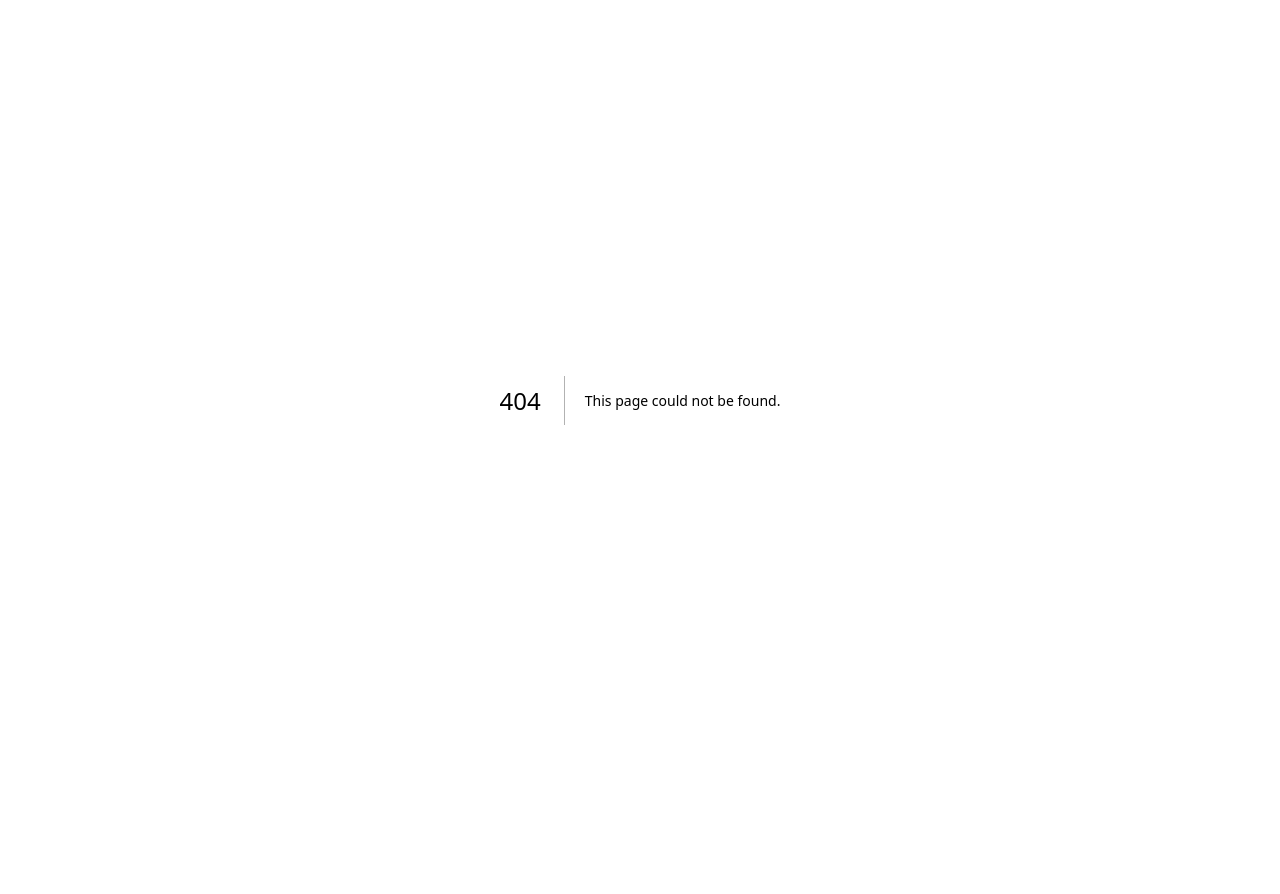
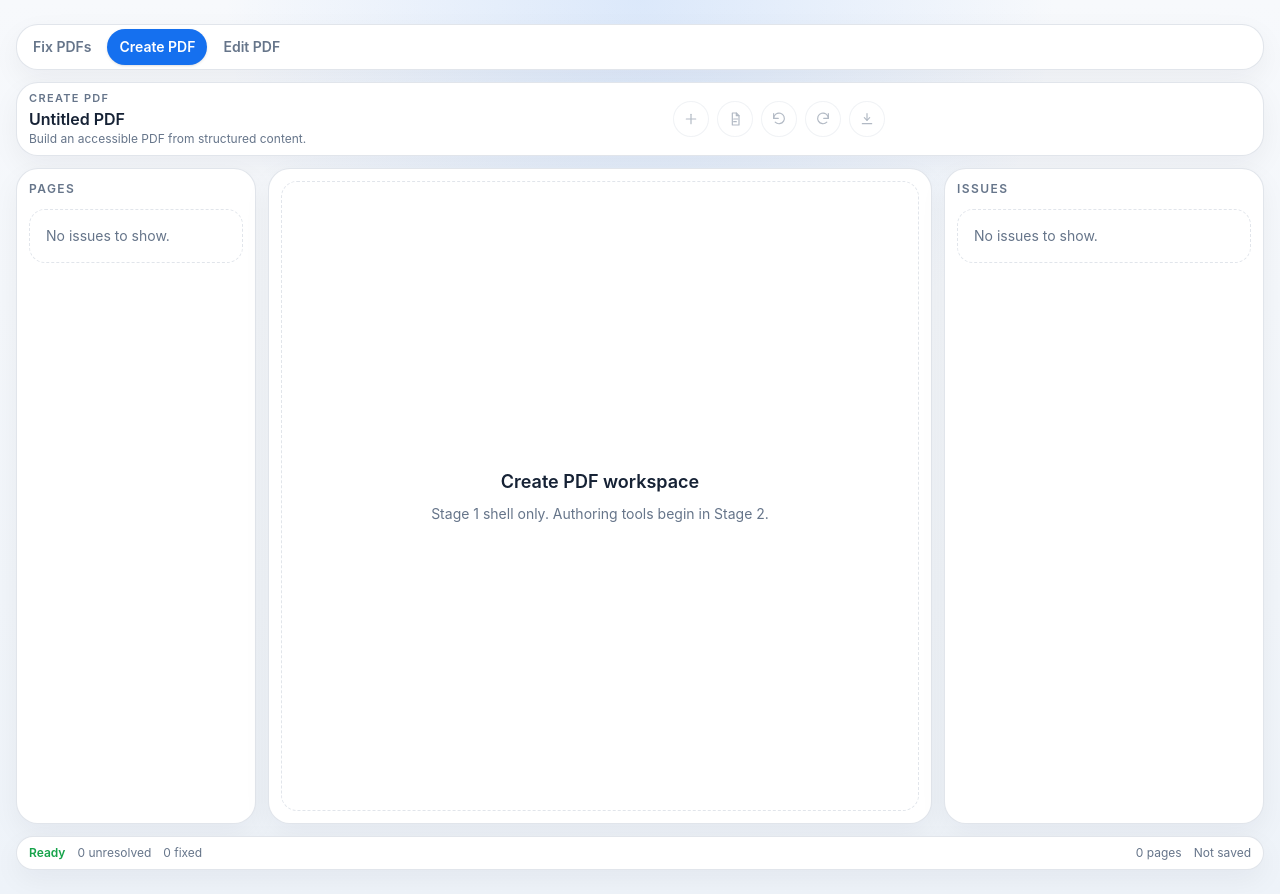
Before and after one commit to fourtytwo42/PDFAF_v2, a Next.js app in the folder apps/pdf-af-web/: page /create in a window 1280 px wide. Before the commit this address had no page. Before the commit the page ends 800 px from the top, so only its background shows below. Built offline with nearby package versions, Linux system fonts and the light colour scheme.

Commit message:
feat(web): add editor shell routes

```diff
--- /dev/null
+++ b/apps/pdf-af-web/app/create/page.tsx
@@ -0,0 +1,80 @@
+import type { ReactNode } from 'react';
+import { ProductNav } from '../../components/common/ProductNav';
+import { AddIcon, DownloadIcon, FileIcon, RetryIcon } from '../../components/common/AppIcons';
+import { EditorShell } from '../../components/editor/EditorShell';
+import type { EditorReadinessSummary, EditorShellModeConfig } from '../../types/editor';
+
+const config: EditorShellModeConfig = {
+  mode: 'create',
+  title: 'Untitled PDF',
+  subtitle: 'Build an accessible PDF from structured content.',
+  emptyTitle: 'Create PDF workspace',
+  emptyDescription: 'Stage 1 shell only. Authoring tools begin in Stage 2.',
+};
+
+const readiness: EditorReadinessSummary = {
+  status: 'ready',
+  totalIssues: 0,
+  unresolvedIssues: 0,
+  blockerCount: 0,
+  warningCount: 0,
+  infoCount: 0,
+  fixedCount: 0,
+};
+
+function PlaceholderTool({
+  label,
+  children,
+}: {
+  label: string;
+  children: ReactNode;
+}) {
+  return (
+    <button
+      type="button"
+      aria-label={label}
+      title={label}
+      disabled
+      className="inline-flex size-9 items-center justify-center rounded-full border border-[color:var(--surface-border)] bg-[var(--surface)] text-[var(--muted)] opacity-50"
+    >
+      {children}
+    </button>
+  );
+}
+
+function ToolbarPlaceholders() {
+  return (
+    <>
+      <PlaceholderTool label="Add object">
+        <AddIcon className="size-4" />
+      </PlaceholderTool>
+      <PlaceholderTool label="Select object">
+        <FileIcon className="size-4" />
+      </PlaceholderTool>
+      <PlaceholderTool label="Undo">
+        <RetryIcon className="size-4 -scale-x-100" />
+      </PlaceholderTool>
+      <PlaceholderTool label="Redo">
+        <RetryIcon className="size-4" />
+      </PlaceholderTool>
+      <PlaceholderTool label="Export PDF">
+        <DownloadIcon className="size-4" />
+      </PlaceholderTool>
+    </>
+  );
+}
+
+export default function CreatePage() {
+  return (
+    <EditorShell
+      config={config}
+      issues={[]}
+      readiness={readiness}
+      beforeToolbar={<ProductNav />}
+      pageLabel="0 pages"
+      saveStateLabel="Not saved"
+    >
+      <ToolbarPlaceholders />
+    </EditorShell>
+  );
+}
--- /dev/null
+++ b/apps/pdf-af-web/app/edit/page.tsx
@@ -0,0 +1,80 @@
+import type { ReactNode } from 'react';
+import { ProductNav } from '../../components/common/ProductNav';
+import { DownloadIcon, FileIcon, MagicIcon, RetryIcon } from '../../components/common/AppIcons';
+import { EditorShell } from '../../components/editor/EditorShell';
+import type { EditorReadinessSummary, EditorShellModeConfig } from '../../types/editor';
+
+const config: EditorShellModeConfig = {
+  mode: 'edit',
+  title: 'No PDF selected',
+  subtitle: 'Review and fix accessibility issues in an existing PDF.',
+  emptyTitle: 'Edit PDF workspace',
+  emptyDescription: 'Stage 1 shell only. Upload and analysis begin in Stage 4.',
+};
+
+const readiness: EditorReadinessSummary = {
+  status: 'ready',
+  totalIssues: 0,
+  unresolvedIssues: 0,
+  blockerCount: 0,
+  warningCount: 0,
+  infoCount: 0,
+  fixedCount: 0,
+};
+
+function PlaceholderTool({
+  label,
+  children,
+}: {
+  label: string;
+  children: ReactNode;
+}) {
+  return (
+    <button
+      type="button"
+      aria-label={label}
+      title={label}
+      disabled
+      className="inline-flex size-9 items-center justify-center rounded-full border border-[color:var(--surface-border)] bg-[var(--surface)] text-[var(--muted)] opacity-50"
+    >
+      {children}
+    </button>
+  );
+}
+
+function ToolbarPlaceholders() {
+  return (
+    <>
+      <PlaceholderTool label="Open PDF">
+        <FileIcon className="size-4" />
+      </PlaceholderTool>
+      <PlaceholderTool label="Auto-fix">
+        <MagicIcon className="size-4" />
+      </PlaceholderTool>
+      <PlaceholderTool label="Previous issue">
+        <RetryIcon className="size-4 -scale-x-100" />
+      </PlaceholderTool>
+      <PlaceholderTool label="Next issue">
+        <RetryIcon className="size-4" />
+      </PlaceholderTool>
+      <PlaceholderTool label="Export fixed PDF">
+        <DownloadIcon className="size-4" />
+      </PlaceholderTool>
+    </>
+  );
+}
+
+export default function EditPage() {
+  return (
+    <EditorShell
+      config={config}
+      issues={[]}
+      readiness={readiness}
+      beforeToolbar={<ProductNav />}
+      pageLabel="0 pages"
+      saveStateLabel="Not saved"
+    >
+      <ToolbarPlaceholders />
+    </EditorShell>
+  );
+}
--- a/apps/pdf-af-web/components/common/DashboardShell.tsx
+++ b/apps/pdf-af-web/components/common/DashboardShell.tsx
@@ -2,6 +2,7 @@
 
 import { useEffect } from 'react';
 import { BrandBar } from '../branding/BrandBar';
+import { ProductNav } from './ProductNav';
 import { QueueWorkspace } from '../queue/QueueWorkspace';
 import { UploadDropzone } from '../upload/UploadDropzone';
 import { useQueueStore } from '../../stores/queue';
@@ -21,6 +22,7 @@ export function DashboardShell({ defaultApiBaseUrl }: DashboardShellProps) {
     <main className="app-shell">
       <div className="mx-auto flex min-h-screen w-full max-w-5xl flex-col gap-3 px-3 py-4 md:px-4 md:py-6">
         <BrandBar />
+        <ProductNav />
         <UploadDropzone />
         <QueueWorkspace />
       </div>
--- /dev/null
+++ b/apps/pdf-af-web/components/common/ProductNav.tsx
@@ -0,0 +1,54 @@
+'use client';
+
+import Link from 'next/link';
+import { usePathname } from 'next/navigation';
+
+const items = [
+  {
+    href: '/',
+    label: 'Fix PDFs',
+  },
+  {
+    href: '/create',
+    label: 'Create PDF',
+  },
+  {
+    href: '/edit',
+    label: 'Edit PDF',
+  },
+];
+
+function isActivePath(pathname: string, href: string): boolean {
+  if (href === '/') return pathname === '/';
+  return pathname === href || pathname.startsWith(`${href}/`);
+}
+
+export function ProductNav() {
+  const pathname = usePathname();
+
+  return (
+    <nav
+      aria-label="PDF workflow"
+      className="surface-strong flex flex-wrap items-center gap-1 p-1"
+    >
+      {items.map((item) => {
+        const active = isActivePath(pathname, item.href);
+
+        return (
+          <Link
+            key={item.href}
+            href={item.href}
+            aria-current={active ? 'page' : undefined}
+            className={`focus-ring rounded-full px-3 py-2 text-sm font-semibold transition ${
+              active
+                ? 'bg-[var(--accent)] text-white shadow-sm'
+                : 'text-[var(--muted)] hover:bg-[var(--accent-soft)] hover:text-[var(--foreground)]'
+            }`}
+          >
+            {item.label}
+          </Link>
+        );
+      })}
+    </nav>
+  );
+}
--- a/apps/pdf-af-web/components/editor/EditorShell.tsx
+++ b/apps/pdf-af-web/components/editor/EditorShell.tsx
@@ -17,8 +17,12 @@ interface EditorShellProps {
   readiness: EditorReadinessSummary;
   selectedIssueId?: string | null;
   onSelectIssue?: (issueId: string) => void;
+  beforeToolbar?: ReactNode;
   slots?: EditorShellSlots;
   toolbarActions?: ReactNode;
+  pageLabel?: string;
+  saveStateLabel?: string;
+  children?: ReactNode;
 }
 
 export function EditorShell({
@@ -27,17 +31,24 @@ export function EditorShell({
   readiness,
   selectedIssueId = null,
   onSelectIssue,
+  beforeToolbar,
   slots = {},
   toolbarActions,
+  pageLabel,
+  saveStateLabel,
+  children,
 }: EditorShellProps) {
   return (
     <main className="app-shell">
       <div className="mx-auto flex min-h-screen w-full max-w-7xl flex-col gap-3 px-3 py-4 md:px-4 md:py-6">
+        {beforeToolbar}
         {slots.toolbar ?? (
           <EditorToolbar config={config} actions={toolbarActions}>
-            <div className="hidden rounded-full border border-[color:var(--surface-border)] bg-[var(--surface)] px-3 py-1.5 text-xs font-semibold text-[var(--muted)] md:block">
-              Shared editor prototype
-            </div>
+            {children ?? (
+              <div className="hidden rounded-full border border-[color:var(--surface-border)] bg-[var(--surface)] px-3 py-1.5 text-xs font-semibold text-[var(--muted)] md:block">
+                Shared editor prototype
+              </div>
+            )}
           </EditorToolbar>
         )}
         <div className="grid min-h-[min(760px,calc(100vh-9rem))] grid-cols-1 gap-3 lg:grid-cols-[240px_minmax(0,1fr)_320px]">
@@ -76,7 +87,13 @@ export function EditorShell({
             </EditorInspector>
           )}
         </div>
-        {slots.statusStrip ?? <EditorStatusStrip readiness={readiness} />}
+        {slots.statusStrip ?? (
+          <EditorStatusStrip
+            readiness={readiness}
+            pageLabel={pageLabel}
+            saveStateLabel={saveStateLabel}
+          />
+        )}
       </div>
     </main>
   );
```
